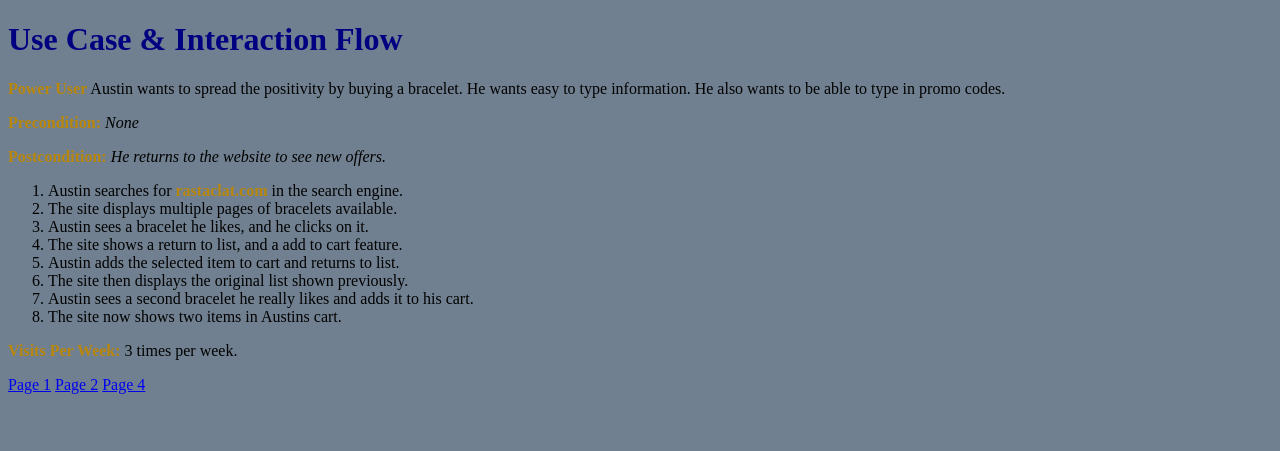
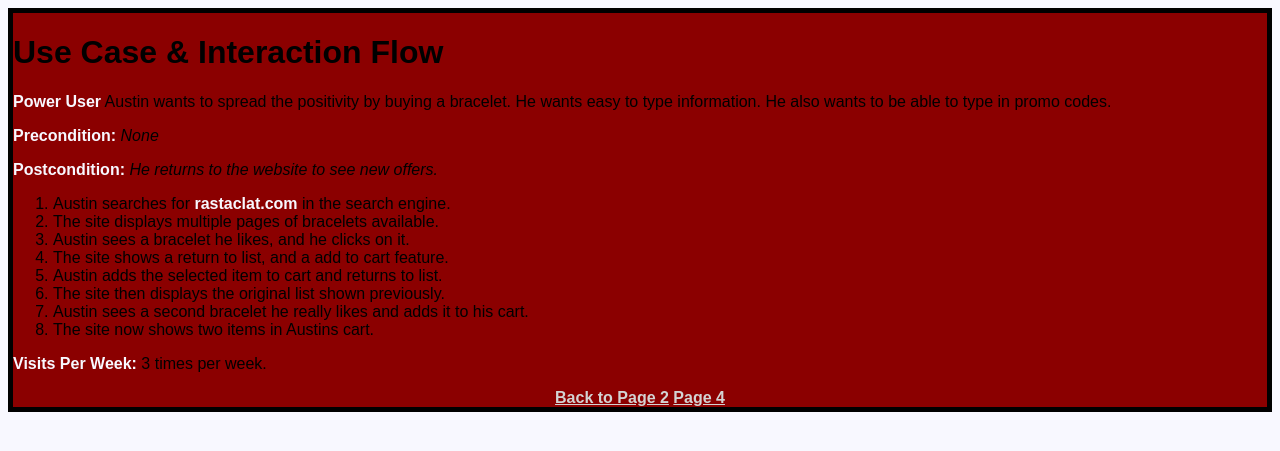
Before and after one commit to nschnepple19/data-design-project, a PHP site: page /usecase.php in a window 1280 px wide. Shown: the top 451 px of the page. Run offline with PHP 8.4, Linux system fonts and the light colour scheme.

Commit message:
added some style using css

```diff
--- a/epic/story.php
+++ b/epic/story.php
@@ -8,14 +8,19 @@
 
 	<body>
 
+		<div class="box-2">
+
 			<h1>Austins Story</h1>
 
 			<p>As a Power User I want to
 				add multiple items to my Shopping List.
 			</p>
 
+			<div class="box-2-">
 				<a href="index.php" >Page 1</a>
 
 				<a href="usecase.php">Page 3</a>
+			</div>
+		</div>
 
 	</body>
--- a/epic/style.css
+++ b/epic/style.css
@@ -1,22 +1,85 @@
+body{
+	font-family: sans-serif;
+}
+
 h1 {
-	color: navy;
+	color: black;
 }
 
 
 h2 {
-	color: midnightblue;
+	color: ghostwhite;
 }
 
 
 strong {
-	color: darkgoldenrod;
+	color: ghostwhite;
 }
 
 body {
-	background-color: slategrey;
+	background-color: ghostwhite;
 }
 
 a {
 	text-align: center;
 
 }
+
+a {
+	color: lightgray;
+}
+
+.box-1 {
+	background-color: darkred;
+	border-right: 5px black solid;
+	border-left: 5px black solid;
+	border-top: 5px black solid;
+	border-bottom: 5px black solid;
+}
+
+	.box-1- {
+		text-align: center;
+		font-weight: bolder;
+		padding: auto;
+}
+
+.box-2 {
+	background-color: darkred;
+	border-right: 5px black solid;
+	border-left: 5px black solid;
+	border-top: 5px black solid;
+	border-bottom: 5px black solid;
+	color: ghostwhite;
+}
+
+.box-2- {
+	text-align: center;
+	font-weight: bolder;
+	padding: auto;
+}
+
+.box-3 {
+	background-color: darkred;
+	border-right: 5px black solid;
+	border-left: 5px black solid;
+	border-top: 5px black solid;
+	border-bottom: 5px black solid;
+}
+
+.box-3- {
+	text-align: center;
+	font-weight: bolder;
+	padding: auto;
+}
+
+.box-4 {
+	background-color: darkred;
+	border-right: 5px black solid;
+	border-left: 5px black solid;
+	border-top: 5px black solid;
+	border-bottom: 5px black solid;
+}
+
+.box-4- {
+	font-weight: bolder;
+}
--- a/epic/usecase.php
+++ b/epic/usecase.php
@@ -7,6 +7,8 @@
 	</head>
 
 	<body>
+
+	<div class="box-3">
 
 	<h1>
 		Use Case & Interaction Flow
@@ -39,8 +41,11 @@
 
 		<p><strong>Visits Per Week:</strong> 3 times per week.</p>
 
-			<a href="index.php">Page 1</a>
-			<a href="story.php">Page 2</a>
+		<div class="box-3-">
+			<a href="story.php">Back to Page 2</a>
 			<a href="conceptualmodel.php">Page 4</a>
+		</div>
+
+		</div>
 
 	</body>
```
Also changed, not shown: epic/conceptualmodel.php (+10 -0 lines), epic/data-design/sql/data-design-project.sql (+3 -5 lines), epic/index.php (+7 -2 lines), epic/ERD.jpg (added). Lines whose indentation alone changed are shown as unchanged.
